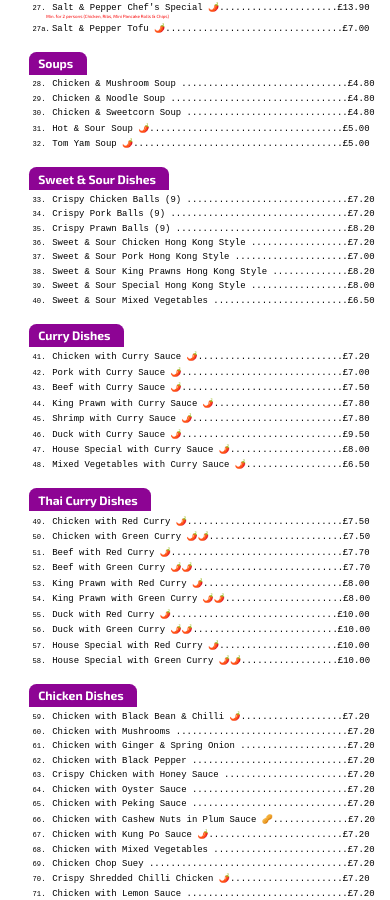
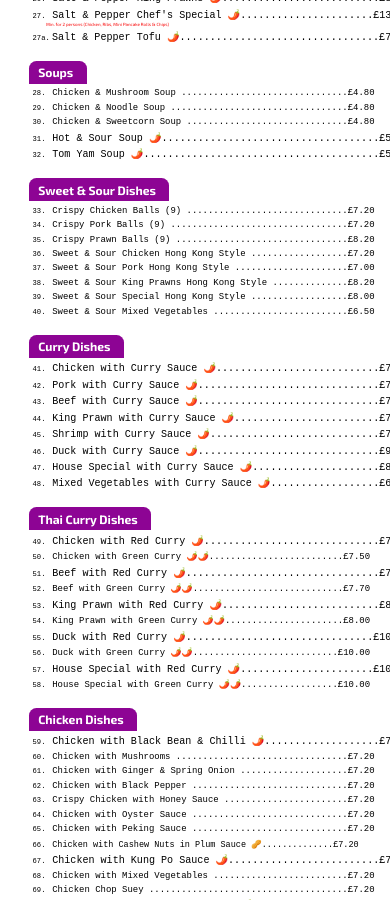
Before and after one commit to paul172v/golden-wok-aberfeldy, a React (Vite) app: page / in a window 390 px wide. Shown: the part 1100-2000 px from the top of the page. Built offline with nearby package versions, Linux system fonts and the light colour scheme.

Commit message:
tweaked mobile media queries to try to align items, got closer but not perfect

```diff
--- a/src/components/menu-item/MenuItem.module.scss
+++ b/src/components/menu-item/MenuItem.module.scss
@@ -104,6 +104,19 @@
     font-size: 2rem;
   }
 
+  .item--double--one-icon-hot {
+    font-size: 2.25rem;
+  }
+
+  .item--double--one-icon-nut,
+  .item--one-icon-nut {
+    font-size: 1.9rem;
+  }
+
+  .item--one-icon-hot {
+    font-size: 2rem;
+  }
+
   .description {
     font-size: 1rem;
     margin-left: -1rem;
```
Also changed, not shown: 1 other file (tests, documents, lock files or other folders).
